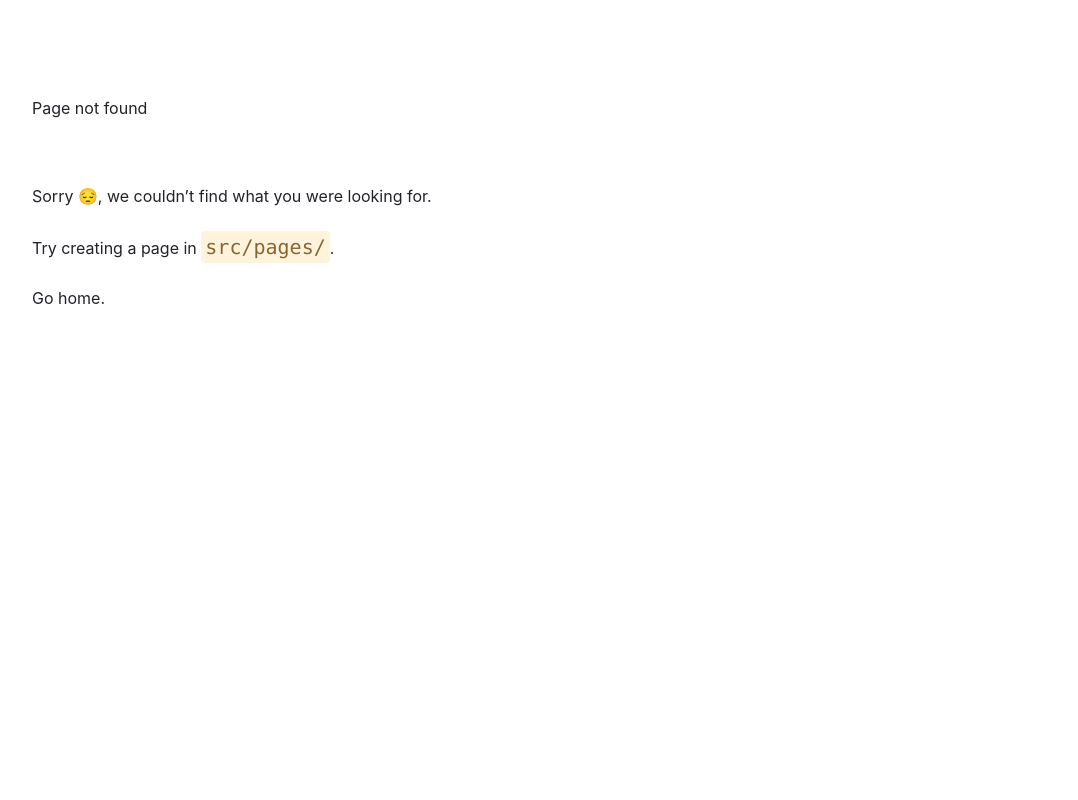
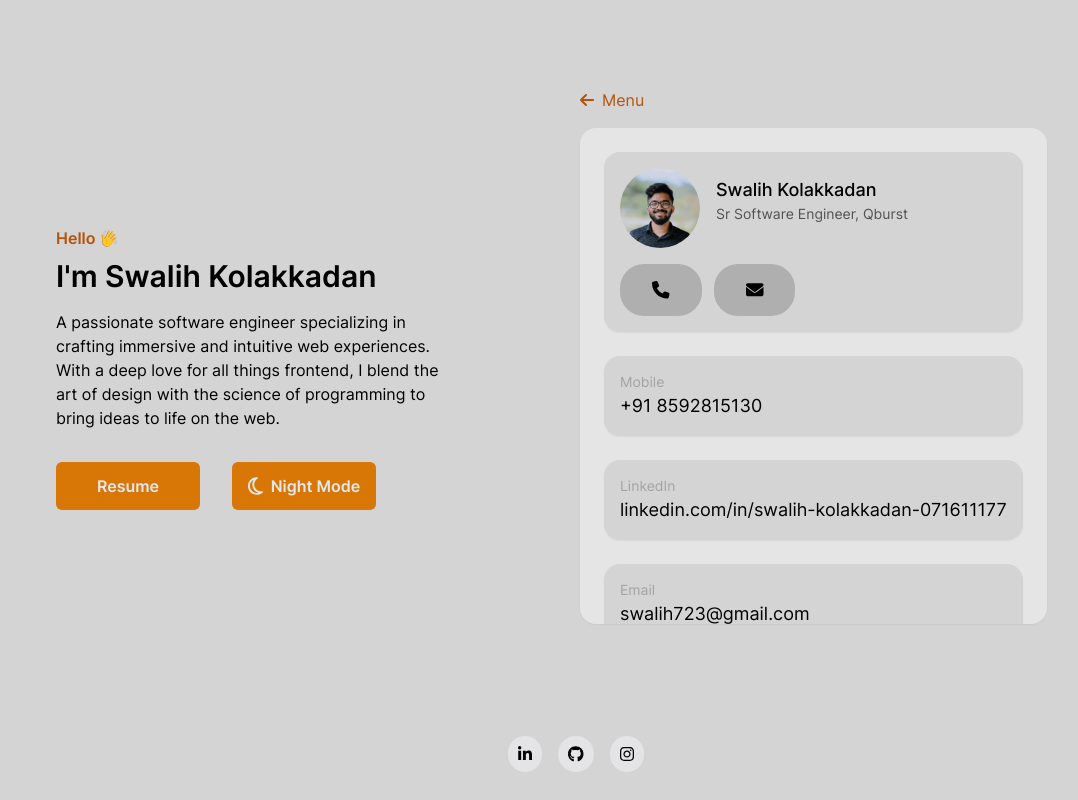
Before and after one commit to swalihkolakkadan/swalih-kolakkadan, a Gatsby site: page /contact in a window 1280 px wide. Before the commit this address had no page. Shown: the whole page, without its empty margins (64-1142 px from the left). Built offline with nearby package versions, Linux system fonts and the light colour scheme; Gatsby itself is replaced by a stand-in of ours.

Commit message:
Added contact page

```diff
--- /dev/null
+++ b/src/components/Card.tsx
@@ -0,0 +1,17 @@
+import React from "react";
+
+interface ContactCard {
+  title: string;
+  subtitle: string;
+}
+
+const Card = ({ title, subtitle }: ContactCard) => {
+  return (
+    <div className="bg-neutral-300 dark:bg-neutral-800 p-4 rounded-2xl shadow-sm dark:shadow-neutral-700/50">
+      <div className="text-sm text-neutral-400">{title}</div>
+      <div className="text-lg">{subtitle}</div>
+    </div>
+  );
+};
+
+export default Card;
--- a/src/components/Home.tsx
+++ b/src/components/Home.tsx
@@ -38,7 +38,7 @@ const Home = () => {
           Hello <span className="inline-block scale-x-[-1]"> 👋</span>
         </div>
         <div className="font-semibold text-3xl	mt-2">{`I'm ${profile.name}`}</div>
-        <div className=" pt-4">{profile.aboutMe}</div>
+        <div className=" pt-4 pr-28">{profile.aboutMe}</div>
         <div className="mt-8 flex">
           <a
             href="https://drive.google.com/file/d/1CoHpjU0Hh8HXJOcqGlRX6AmD6xEwlu7O/view?usp=sharing"
--- a/src/components/Layout.tsx
+++ b/src/components/Layout.tsx
@@ -5,7 +5,7 @@ import Home from "./Home";
 const Layout = ({ children }: any) => {
   return (
     <div className="bg-neutral-300 dark:bg-neutral-800 text-fcolor-light dark:text-gray-200 flex flex-col min-h-screen transition duration-700 font-inter">
-      <main className="grid grid-cols-1 lg:grid-cols-2 gap-2 flex-grow px-6 py-12">
+      <main className="grid grid-cols-1 lg:grid-cols-2 gap-2 flex-grow px-6 py-9">
         <Home />
         {children}
       </main>
--- a/src/components/Menu.tsx
+++ b/src/components/Menu.tsx
@@ -20,9 +20,9 @@ const Menu = () => {
           <FontAwesomeIcon icon={faLayerGroup} size="2x" />
           <div> Stack</div>
         </Link>
-        <Link to="about" className="menu-button">
+        <Link to="/contact" className="menu-button">
           <FontAwesomeIcon icon={faAddressCard} size="2x" />
-          <div> About Me</div>
+          <div> Contact Me</div>
         </Link>
       </div>
     </div>
--- /dev/null
+++ b/src/pages/contact.tsx
@@ -0,0 +1,75 @@
+import React from "react";
+import Layout from "../components/Layout";
+import { Link } from "gatsby";
+import { FontAwesomeIcon } from "@fortawesome/react-fontawesome";
+import {
+  faArrowLeft,
+  faEnvelope,
+  faPhone,
+} from "@fortawesome/free-solid-svg-icons";
+import profileImage from "../images/prof.jpg";
+import { profile } from "../utils/constants";
+import Card from "../components/Card";
+
+const Contact = () => {
+  return (
+    <Layout>
+      <div className="col-span-1 flex items-center max-w-lg">
+        <div className="">
+          <Link className="text-amber-700 dark:text-amber-200" to="/">
+            <FontAwesomeIcon icon={faArrowLeft} className="mr-2" />
+            Menu
+          </Link>
+          <div className="contact text-sm p-6 mt-4 rounded-2xl shadow-sm dark:shadow-neutral-70/50 bg-neutral-200 dark:bg-neutral-900/50 flex flex-col gap-6 lg:max-h-[31rem] overflow-auto">
+            <div className="bg-neutral-300 dark:bg-neutral-800 p-4 rounded-2xl shadow-sm dark:shadow-neutral-700/50">
+              <div className="flex gap-4">
+                <div>
+                  <img
+                    src={profileImage}
+                    className="rounded-full	w-20 h-20"
+                  ></img>
+                </div>
+                <div className="pt-2">
+                  <div className="text-lg font-medium"> {profile.name}</div>
+                  <div className="text-sm text-neutral-600 dark:text-neutral-400">
+                    {profile.designation}, {profile.currentCompnay}
+                  </div>
+                </div>
+              </div>
+              <div className="mt-4 flex gap-3">
+                <button
+                  className="px-8 py-4 bg-neutral-400/75 dark:bg-neutral-700/75 rounded-3xl"
+                  title="Call"
+                  onClick={() => {
+                    window.location.href = `tel:${profile.contactNo}`;
+                  }}
+                >
+                  <FontAwesomeIcon icon={faPhone} size="lg" />
+                </button>
+                <button
+                  className="px-8 py-4 bg-neutral-400/75 dark:bg-neutral-700/75 rounded-3xl"
+                  title="Email"
+                  onClick={() => {
+                    window.location.href = `mailto:swalih723@gmail.com`;
+                  }}
+                >
+                  <FontAwesomeIcon icon={faEnvelope} size="lg" />
+                </button>
+              </div>
+            </div>
+            <Card title="Mobile" subtitle={`+91 ${profile.contactNo}`} />
+            <Card
+              title="LinkedIn"
+              subtitle="linkedin.com/in/swalih-kolakkadan-071611177"
+            />
+            <Card title="Email" subtitle={profile.email} />
+            <Card title="Work" subtitle={profile.workEmail} />
+            <Card title="Birthday" subtitle={profile.birthday} />
+          </div>
+        </div>
+      </div>
+    </Layout>
+  );
+};
+
+export default Contact;
--- a/src/styles/global.css
+++ b/src/styles/global.css
@@ -7,6 +7,26 @@
   src: url("./Inter-VariableFont_slnt\,wght.ttf") format("truetype");
 }
 
+/* width */
+::-webkit-scrollbar {
+  width: 5px;
+}
+
+/* Track */
+::-webkit-scrollbar-track {
+  border-radius: 10px;
+  background: #7d7d7d;
+}
+
+/* Handle */
+::-webkit-scrollbar-thumb {
+  background: #4b4a4a;
+  border-radius: 5px;
+}
+::-webkit-scrollbar-thumb:hover {
+  transition-duration: 1000ms;
+}
+
 .menu-button {
   @apply w-80 p-2 flex lg:w-44 lg:flex-col items-center justify-center gap-2 lg:h-44 border border-gray-800 dark:border-gray-200 rounded-md hover:text-amber-700 dark:hover:text-amber-300 hover:border-amber-700 dark:hover:border-amber-300;
 }
--- a/src/utils/constants.ts
+++ b/src/utils/constants.ts
@@ -3,6 +3,12 @@ const profile = {
   userName: "swalihKolakkadan",
   aboutMe:
     "A passionate software engineer specializing in crafting immersive and intuitive web experiences. With a deep love for all things frontend, I blend the art of design with the science of programming to bring ideas to life on the web.",
+  designation: "Sr Software Engineer",
+  currentCompnay: "Qburst",
+  contactNo: "8592815130",
+  email: "swalih723@gmail.com",
+  workEmail: "swalihkolakkadan@gmail.com",
+  birthday: "May 5, 1998",
 };
 
 export { profile };
```
Also changed, not shown: src/images/prof.jpg (added).
